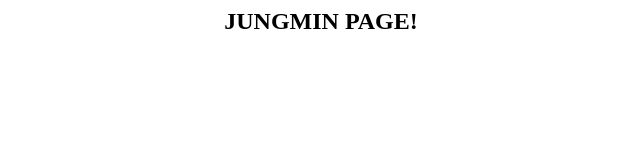
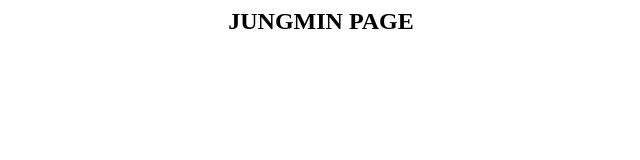
Before and after one commit to stone123-del/project, a plain HTML site: page index.html in a window 1280 px wide. Shown: the full height of the page, 319-959 px from the left. Drawn offline with Linux system fonts and the light colour scheme.

Commit message:
진짜마지막

```diff
--- a/index.html
+++ b/index.html
@@ -1 +1 @@
-<center><h2>JUNGMIN PAGE!</h2></center>
+<center><h2>JUNGMIN PAGE</h2></center>
```
